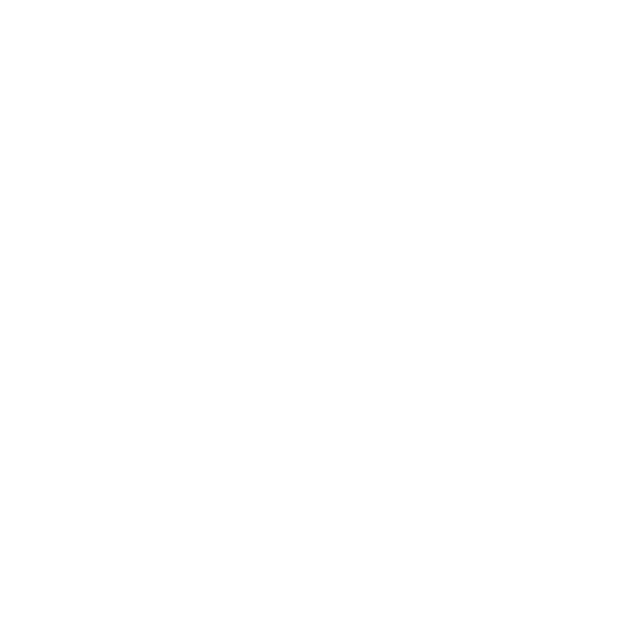
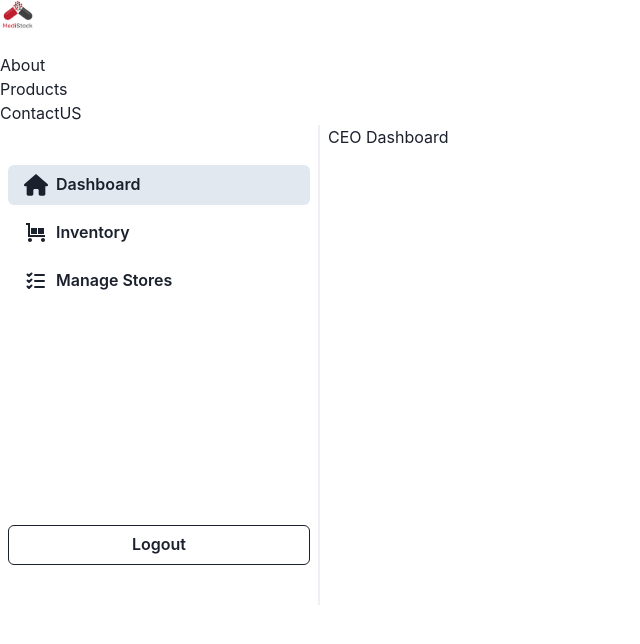
Before and after one commit to photon0205/PharmConnect, a React (Create React App) app in the folder frontend/: page /CEO-dashboard in a window 1280 px wide. Before the commit this address had no page. Shown: the top 644 px of the page, without its empty margins (0-640 px from the left). Built offline with nearby package versions, Linux system fonts and the light colour scheme; the HTML template or start-up script is replaced by a standard one.

Commit message:
side nav

```diff
--- a/frontend/package.json
+++ b/frontend/package.json
@@ -3,15 +3,17 @@
   "version": "0.1.0",
   "private": true,
   "dependencies": {
+    "@chakra-ui/react": "^2.8.2",
     "@emotion/react": "^11.11.4",
     "@emotion/styled": "^11.11.5",
     "@fortawesome/fontawesome-free": "^6.5.2",
-    "@mui/material": "^5.15.15",
     "@testing-library/jest-dom": "^5.17.0",
     "@testing-library/react": "^13.4.0",
     "@testing-library/user-event": "^13.5.0",
+    "framer-motion": "^11.0.27",
     "react": "^18.2.0",
     "react-dom": "^18.2.0",
+    "react-icons": "^5.0.1",
     "react-router-dom": "^6.22.3",
     "react-scripts": "5.0.1",
     "web-vitals": "^2.1.4"
--- a/frontend/src/App.js
+++ b/frontend/src/App.js
@@ -1,22 +1,27 @@
 import logo from "./logo.svg";
 import { BrowserRouter as Router, Routes, Route } from "react-router-dom";
-import LoginPage from './Pages/LoginPage/LoginPagejs';
-
+import LoginPage from "./Pages/LoginPage/LoginPagejs";
+import CEO from "./Pages/CEO";
 import "./App.css";
 import Dashboard from "./Pages/Dashboard/Dashboard";
 import SignUp from "./Pages/SignUp /SignUp";
 
+import { ChakraProvider } from "@chakra-ui/react";
+
 function App() {
   return (
+    <ChakraProvider>
       <Router>
         <div>
           <Routes>
             <Route path="/login" element={<LoginPage />} />
             <Route path="/dashboard" element={<Dashboard />} />
             <Route path="/signup" element={<SignUp />} />
+            <Route path="/CEO-dashboard" element={<CEO />} />
           </Routes>
         </div>
       </Router>
+    </ChakraProvider>
   );
 }
 
--- /dev/null
+++ b/frontend/src/Pages/CEO/BasicNavButton.js
@@ -0,0 +1,9 @@
+import { Button } from '@chakra-ui/react'
+
+const BasicNavButton = (props) => (
+  <Button {...props} variant='ghost' color='v6' width={'100%'} justifyContent='flex-start'>
+    {props.children}
+  </Button>
+)
+
+export default BasicNavButton
--- /dev/null
+++ b/frontend/src/Pages/CEO/Dashboard.js
@@ -0,0 +1,9 @@
+const CEODashboard = () => {
+    return (
+        <div>
+            <h1>CEO Dashboard</h1>
+        </div>
+    );
+}
+
+export default CEODashboard;
--- /dev/null
+++ b/frontend/src/Pages/CEO/ManageStore.js
@@ -0,0 +1,9 @@
+const ManageStore = () => {
+  return (
+    <div>
+      <h1>Manage Store</h1>
+    </div>
+  );
+}
+
+export default ManageStore;
--- /dev/null
+++ b/frontend/src/Pages/CEO/SideNavContent.js
@@ -0,0 +1,43 @@
+import { Box, VStack, Button } from '@chakra-ui/react'
+import BasicNavButton from './BasicNavButton.js'
+import { FaHouse } from "react-icons/fa6";
+import { MdTrolley } from "react-icons/md";
+import { TbListCheck } from "react-icons/tb";
+
+const SideNavContent = ({ stage, setStage }) => {
+  const handleLogout = () => {
+    window.location.href = '/login';
+  }
+  return (
+    <>
+      <BasicNavButton
+        leftIcon={<Box as={FaHouse} w={6} h={6} />}
+        onClick={() => setStage(0)}
+        isActive={stage === 0}
+      >
+        Dashboard
+      </BasicNavButton>
+      <BasicNavButton
+        leftIcon={<Box as={MdTrolley} w={6} h={6} />}
+        onClick={() => setStage(1)}
+        isActive={stage === 1}
+      >
+        Inventory
+      </BasicNavButton>
+      <BasicNavButton
+        leftIcon={<Box as={TbListCheck} w={6} h={6} />}
+        onClick={() => setStage(2)}
+        isActive={stage === 2}
+      >
+        Manage Stores
+      </BasicNavButton>
+      <VStack flexGrow={1} justifyContent='flex-end' w='100%' alignItems='stretch'>
+        <Button variant='outline' color='v6' borderColor='v6' onClick={handleLogout}>
+          Logout
+        </Button>
+      </VStack>
+    </>
+  )
+}
+
+export default SideNavContent
--- /dev/null
+++ b/frontend/src/Pages/CEO/SideNavWrapper.js
@@ -0,0 +1,29 @@
+import { VStack } from '@chakra-ui/react'
+
+export const SIDE_NAV_WIDTH = 80
+
+const SideNavWrapper = ({ children }) => {
+  const topNavHeight = document.getElementById('top-nav')?.clientHeight
+  console.log(topNavHeight)
+
+  return (
+    <VStack
+      flexShrink={0}
+      w={SIDE_NAV_WIDTH}
+      borderRight='2px solid #F1EEF5'
+      height={`calc(60vh)`}
+      alignItems='flex-start'
+      px={2}
+      py={10}
+      id='side-nav'
+      pos='sticky'
+      left={0}
+      bg='white'
+      zIndex='docked'
+    >
+      {children}
+    </VStack>
+  )
+}
+
+export default SideNavWrapper
--- /dev/null
+++ b/frontend/src/Pages/CEO/WithSidebarWrapper.js
@@ -0,0 +1,16 @@
+import { Box, HStack } from '@chakra-ui/react'
+import SideNavWrapper from './SideNavWrapper'
+
+
+const WithSidebarWrapper = ({ children, sidebarContent }) => {
+  return (
+    <HStack alignItems='flex-start'>
+      <SideNavWrapper>{sidebarContent}</SideNavWrapper>
+      <Box as='main' flexGrow={1} alignItems='flex-start'>
+        {children}
+      </Box>
+    </HStack>
+  )
+}
+
+export default WithSidebarWrapper
--- /dev/null
+++ b/frontend/src/Pages/CEO/index.js
@@ -0,0 +1,36 @@
+import React, { useState } from 'react';
+import Navbar from '../../components/Navbar';
+import WithSidebarWrapper from './WithSidebarWrapper';
+import SideNavContent from './SideNavContent';
+import ManageStore from './ManageStore';
+import CEODashboard from './Dashboard';
+
+const CEO = () => {
+  const [stage, setStage] = useState(0);
+  const renderStage = () => {
+    switch (stage) {
+      case 0:
+        return (
+          <CEODashboard />
+        );
+      case 1:
+        return (
+          <CEODashboard />
+        );
+      case 2:
+        return (
+          <ManageStore />
+        );
+      default:
+        return null;
+    }
+  }
+  return (
+    <div>
+      <Navbar />
+      <WithSidebarWrapper sidebarContent={<SideNavContent stage={stage} setStage={setStage}/>}>{renderStage()}</WithSidebarWrapper>
+    </div>
+  );
+}
+
+export default CEO;
--- a/frontend/src/components/Navbar.js
+++ b/frontend/src/components/Navbar.js
@@ -1,15 +1,13 @@
 import * as React from "react";
 
-import img1 from "../Pages/LoginPage/photo1.png"
+import img1 from "../Pages/LoginPage/photo1.png";
 
 export default function Navbar() {
-    const divStyle = {
-        width:"35px"
-      };
+  const divStyle = {
+    width: "35px",
+  };
   return (
     <>
-
-
       <nav className="navbar navbar-expand-lg bg-body-tertiary my-2 border-bottom">
         <div className="container-fluid ">
           <a className="navbar-brand mx-2" href="#">
@@ -29,7 +27,11 @@
           <div className="collapse navbar-collapse" id="navbarNav">
             <ul className="navbar-nav">
               <li className="nav-item">
-                <a className="nav-link active mx-2" aria-current="page" href="/about">
+                <a
+                  className="nav-link active mx-2"
+                  aria-current="page"
+                  href="/about"
+                >
                   About
                 </a>
               </li>
@@ -43,7 +45,6 @@
                   ContactUS
                 </a>
               </li>
-
             </ul>
           </div>
         </div>
```
Also changed, not shown: 1 other file (tests, documents, lock files or other folders). Lines whose indentation alone changed are shown as unchanged.
